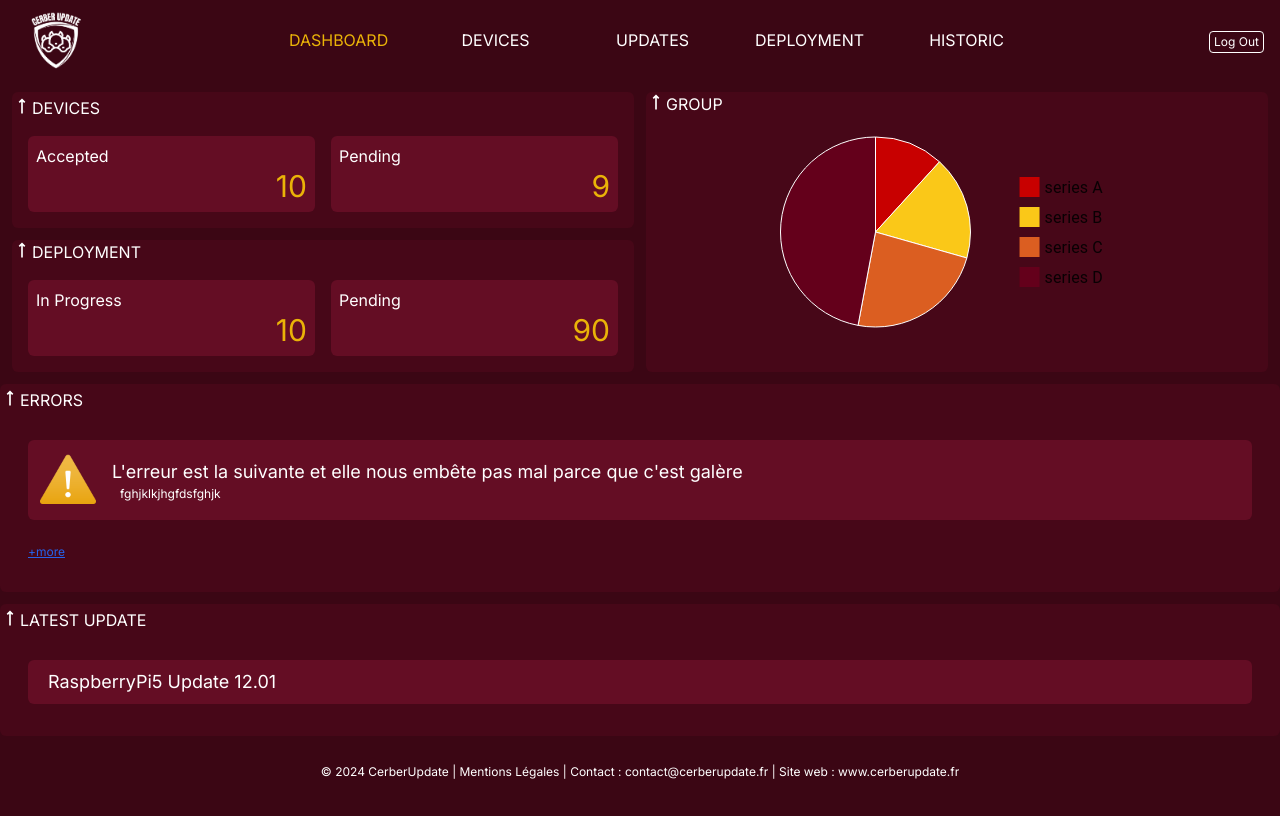
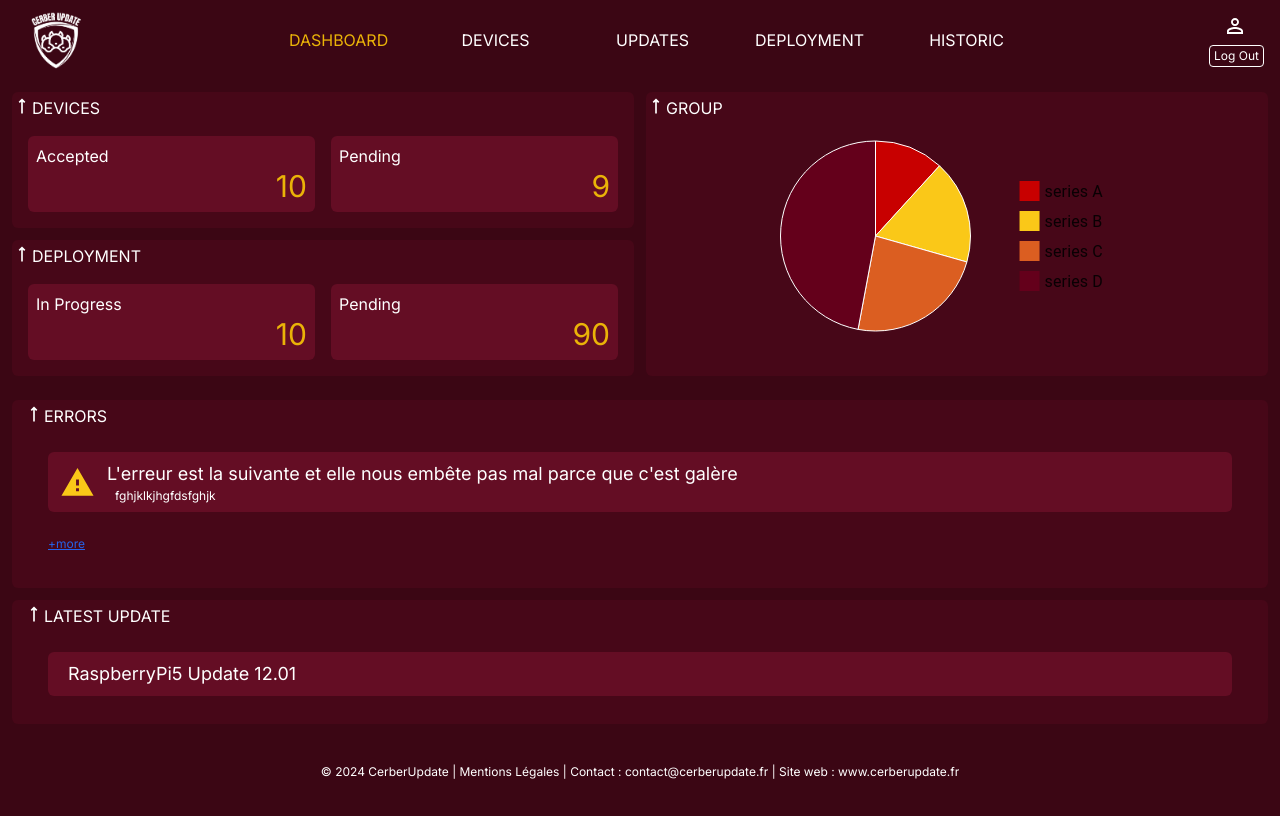
Before and after one commit to benjaminbaret/cerber-web-app, a Next.js app: page /dashboard in a window 1280 px wide. Built offline with nearby package versions, Linux system fonts and the light colour scheme.

Commit message:
modif aprem 22/01

```diff
--- a/src/app/component/header/navbar.tsx
+++ b/src/app/component/header/navbar.tsx
@@ -3,9 +3,7 @@ import React from "react";
 import Link from "next/link";
 import Cookies from 'js-cookie';
 import UsernameDisplay from "./username";
-
-
-
+import PermIdentityIcon from '@mui/icons-material/PermIdentity';
 
 const Navbar: React.FC<{ currentPage: string }> = ({ currentPage}) => {
     function logout() {
@@ -16,7 +14,7 @@ const Navbar: React.FC<{ currentPage: string }> = ({ currentPage}) => {
 
     return (
         <>
-            <div className="fixed top-0 w-full h-20 bg-darkPurple z-50 sticky">
+            <div className=" top-0 w-full h-20 bg-darkPurple z-50 sticky">
                 <div className="container mx-auto px-4 h-full">
                     <div className="flex justify-between items-center h-full">
                         <div>
@@ -62,6 +60,7 @@ const Navbar: React.FC<{ currentPage: string }> = ({ currentPage}) => {
                         <div className="text-center">
                             <div className="text-white">
                                 <div className="text-white">
+                                    <PermIdentityIcon className="mr-1 mb-1 items-center justify-center "/>
                                     {UsernameDisplay()}
                                 </div>
                             </div>
--- a/src/app/dashboard/page.tsx
+++ b/src/app/dashboard/page.tsx
@@ -5,6 +5,7 @@ import { PieChart } from '@mui/x-charts/PieChart';
 import React from 'react';
 import Link from "next/link";
 import StraightIcon from '@mui/icons-material/Straight';
+import WarningIcon from '@mui/icons-material/Warning';
 
 const DashboardPage = () => {
     return (
@@ -29,7 +30,7 @@ const DashboardPage = () => {
                                 </div>
                             </div>
                         </div>
-                        <div id="deployment" className="w-full bg-intermediatePurple bg-opacity-30 rounded-md m-3">
+                        <div id="deployment" className="w-full bg-intermediatePurple bg-opacity-30 rounded-md pt-1 m-3">
                             <div id="title1" className="flex">
                                 <StraightIcon fontSize="small"/>
                                 <h1>DEPLOYMENT</h1>
@@ -46,7 +47,7 @@ const DashboardPage = () => {
                             </div>
                         </div>
                     </div>
-                    <div id="group" className="m-3 mr-3 ml-6 bg-intermediatePurple bg-opacity-30 rounded-md flex w-full">
+                    <div id="group" className="m-3 mr-3 ml-6 bg-intermediatePurple bg-opacity-30 rounded-md flex pt-1 w-full">
                         <div id="title1" className="flex">
                             <StraightIcon fontSize="small"/>
                             <h1>GROUP</h1>
@@ -61,7 +62,6 @@ const DashboardPage = () => {
                                             { id: 1, value: 15, label: 'series B', color:'#FAC818'},
                                             { id: 2, value: 20, label: 'series C', color:'#DB5E21' },
                                             { id: 3, value: 40, label: 'series D', color:'#64001B' },
-
                                         ],
                                     },
                                 ]}
@@ -71,15 +71,15 @@ const DashboardPage = () => {
                         </div>
                     </div>
                 </div>
-                <div id="errors" className="w-50 bg-intermediatePurple bg-opacity-30 rounded-md pt-1 pb-1">
+                <div id="errors" className="p-3 m-3 bg-intermediatePurple bg-opacity-30 rounded-md pt-1 ">
                     <div id="title1" className="flex">
                         <StraightIcon fontSize="small"/>
                         <h1>ERRORS</h1>
                     </div>
-                    <div className="p-5 m-2">
+                    <div className="p-3 m-3">
                         <div id="acceptedDevices" className="flex w-full bg-intermediatePurple bg-opacity-100 p-2 rounded-md items-center">
-                            <img src="images/attention.png" className="h-16 items-center"/>
-                            <div className="ml-3">
+                        <WarningIcon className="ml-1" sx={{ color: "#FAC818" }} fontSize="large"/>
+                        <div className="ml-3">
                                 <p className="text-lg">L'erreur est la suivante et elle nous embête pas mal parce que c'est galère</p>
                                 <p className="ml-2 text-xs">fghjklkjhgfdsfghjk</p>
                             </div>
@@ -90,12 +90,12 @@ const DashboardPage = () => {
                     </div>
                 </div>
 
-                <div id="Historic" className=" mt-3 w-full bg-intermediatePurple bg-opacity-30 rounded-md pt-1 pb-1">
+                <div id="Historic" className=" p-3 m-3 pt-1 bg-intermediatePurple bg-opacity-30 rounded-md pt-1 pb-1">
                     <div id="title1" className="flex">
                     <StraightIcon fontSize="small"/>
                         <h1>LATEST UPDATE</h1>
                     </div>
-                    <div className="p-5 m-2 ">
+                    <div className="p-3 m-3 ">
                         <div id="acceptedDevices" className="flex w-full bg-intermediatePurple bg-opacity-100 p-2 rounded-md items-center ">
                             <div className="ml-3">
                                 <p className="text-lg">RaspberryPi5 Update 12.01</p>
@@ -103,8 +103,8 @@ const DashboardPage = () => {
                         </div>
                     </div>
                 </div>
+                <Footer />
             </div>
-            <Footer />
         </div>
     );
 };
--- a/src/app/deployment/page.tsx
+++ b/src/app/deployment/page.tsx
@@ -6,7 +6,6 @@ import PopUpDeploy from "../component/popupdeploy/page";
 
 const deployFunction = () => {
     console.log('new group command');
-    //faire pop up puis requetes sql pour mise a jour page
 };
 
 const traceProgress = (percentage: string, error:string) => {
--- a/src/app/devices/page.tsx
+++ b/src/app/devices/page.tsx
@@ -134,28 +134,25 @@ const devicesPage = () => {
         };
         lireFichier();
         }, []);
+
     return (
+
         <div className="bg-darkPurple text-white">
-            <div style={{ overflow: 'hidden' }}>
-                <div>
-                    <Navbar currentPage="devices" />
-                </div>
+            <Navbar currentPage="devices" />
 
-                <div className="fixed top-20 w-full bg-darkPurple z-50 sticky"></div>
-
-                <div className="flex justify-center items-center">
-                    <div className="grid grid-cols-3 gap-5">
-                        <PopUpNewDevice />
-                        <PopUpNewGroup />
-                        <PopUpDeleteDevice />
-                    </div>
+            <div className="w-full bg-darkPurple top-20 container flex justify-center items-center">
+                <div className="grid grid-cols-3 gap-3 ">
+                    <PopUpNewDevice />
+                    <PopUpNewGroup />
+                    <PopUpDeleteDevice />
                 </div>
             </div>
-            <div>
-                <table className="w-full mt-5 mb-6 bg-darkPurple text-white justify-between items-center h-full relative">
-                    <thead className="sticky w-full bg-darkPurple z-50 bg-intermediatePurple text-md">
-                        <tr className="sticky w-full bg-darkPurple z-50 bg-intermediatePurple text-md">
-                            <th key="column1" className="w-1/7"> {/* Spécifiez la largeur de la colonne */}
+
+            <div id="pageContent" className="w-full bg-darkPurple text-white justify-between items-center h-full">
+                <table className="w-full mt-5 mb-6 justify-between items-center h-full relative">
+                    <thead className=" w-full bg-darkPurple z-50 bg-intermediatePurple text-md">
+                        <tr className=" w-full bg-darkPurple z-50 bg-intermediatePurple text-md">
+                            <th key="column1" className="w-1/7">
                                 <div>Select All</div>
                                 <div className="flex items-center justify-center pt-2 pb-2">
                                     <input onChange={selectAll} type="checkbox" id="selectAll" name="selectAll"/>
```
